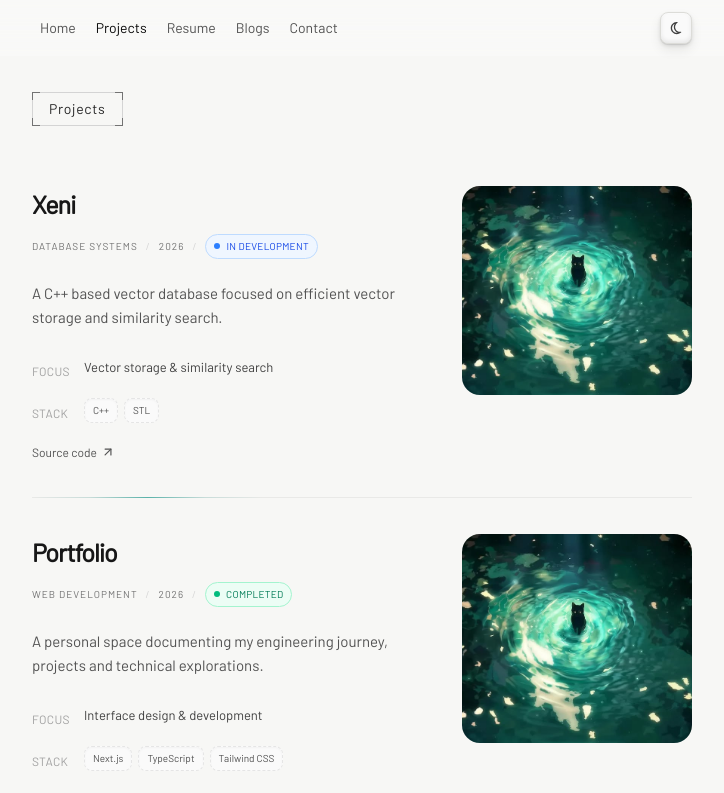
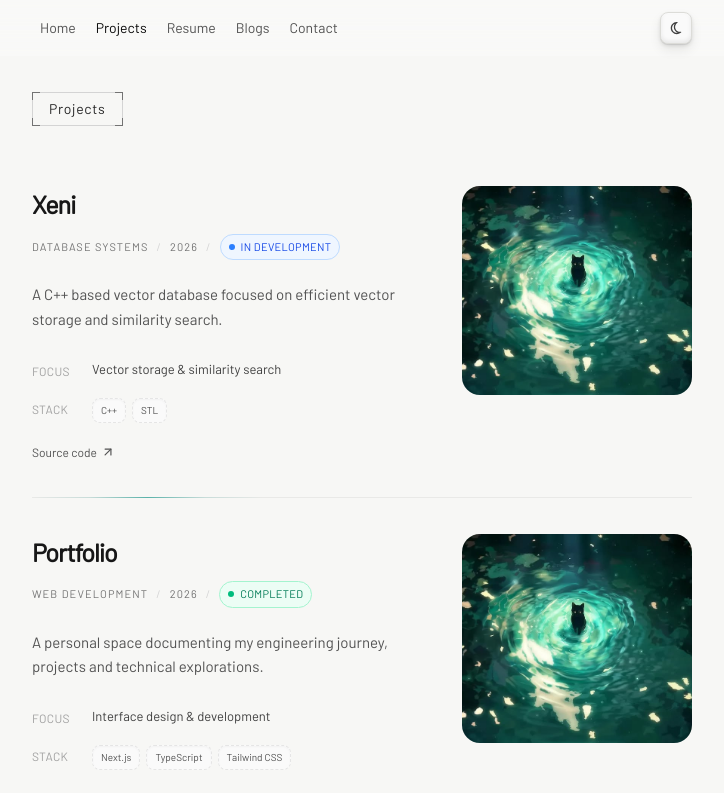
Before and after one commit to Sankett111/Devfolio, a Next.js app: page /projects in a window 1280 px wide. Shown: the top 793 px of the page, without its empty margins (278-1002 px from the left). Built offline with nearby package versions, Linux system fonts and the light colour scheme; no server answers.

Commit message:
structural changes and cleaning

```diff
--- a/components/project/project-card.tsx
+++ b/components/project/project-card.tsx
@@ -23,7 +23,7 @@ export default function Project({ project }: Props) {
           </h3>
 
           {/* Metadata */}
-          <div className="mt-2.5 flex flex-wrap items-center gap-2 font-technical text-[10px] uppercase tracking-[0.1em]">
+          <div className="mt-2.5 flex flex-wrap items-center gap-2 font-technical text-[11px] uppercase tracking-[0.1em]">
             <span className="text-neutral-500 dark:text-neutral-400">
               {project.category}
             </span>
@@ -66,8 +66,8 @@ export default function Project({ project }: Props) {
       <div className="mt-7 space-y-[18px] text-[13px]">
 
        {/* Focus */}
-          <div className="flex flex-wrap items-start gap-3">
-            <span className="w-10 shrink-0 pt-1 font-technical text-[12px] tracking-wide text-neutral-400">
+      <div className="grid grid-cols-[48px_1fr] items-start gap-3">
+      <span className="pt-0.5 font-technical text-[12px] tracking-wide text-neutral-400">
        FOCUS
       </span>
 
@@ -77,8 +77,8 @@ export default function Project({ project }: Props) {
       </div>
 
       {/* Technology stack */}
-          <div className="flex flex-wrap items-start gap-3">
-            <span className="w-10 shrink-0 pt-1.5 font-technical text-[12px] tracking-wide text-neutral-400">
+     <div className="grid grid-cols-[48px_1fr] items-start gap-3">
+     <span className="pt-0.5 font-technical text-[12px] tracking-wide text-neutral-400">
        STACK
       </span>
 
```
Lines whose indentation alone changed are shown as unchanged.
